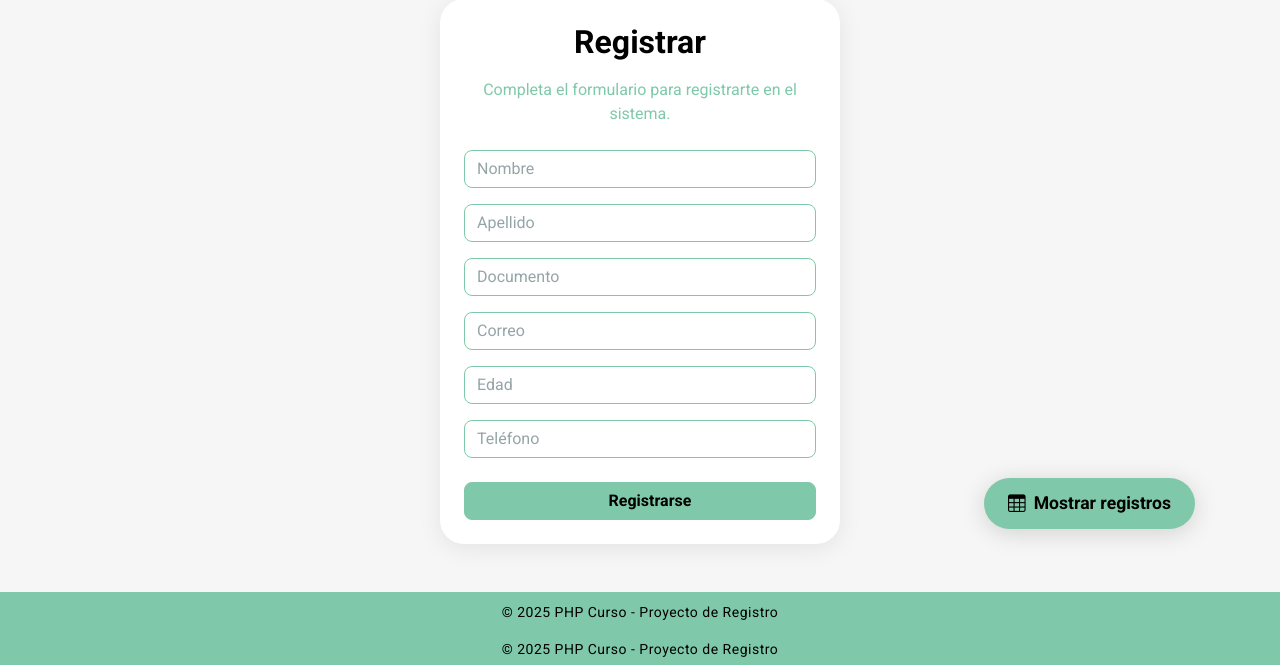
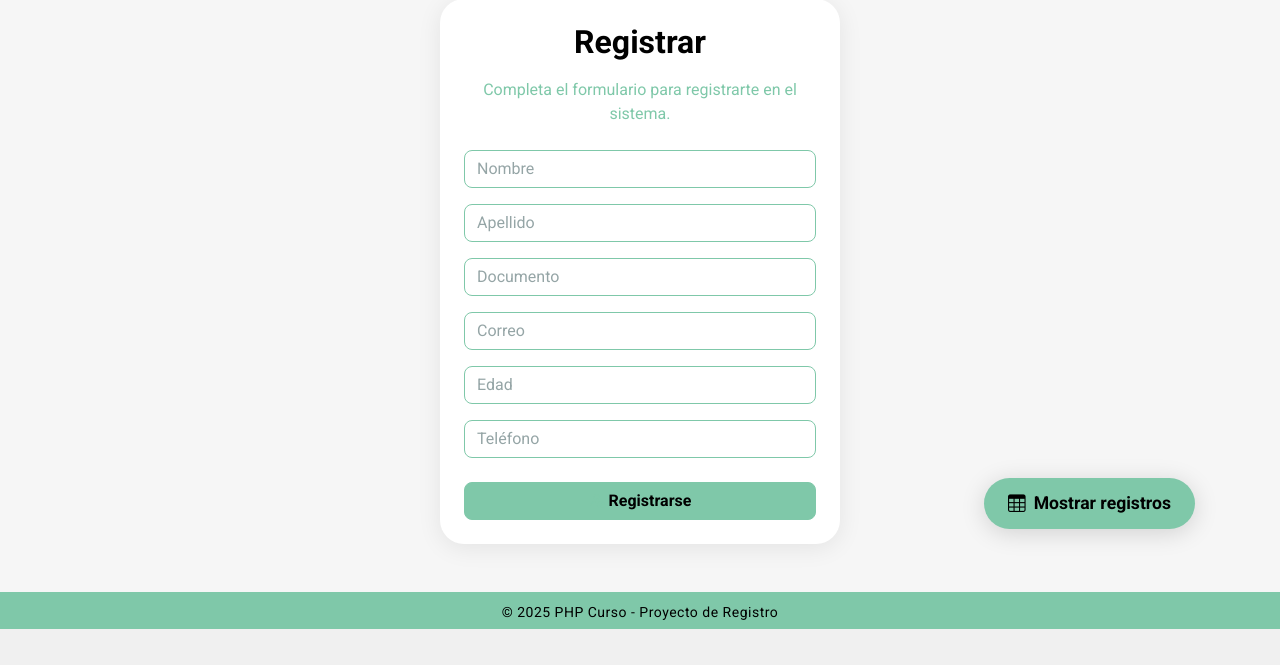
Before and after one commit to Alexdvgr/page, a PHP site: page / in a window 1280 px wide. Shown: the part 975-1640 px from the top of the page. After the commit the page ends 1604 px from the top, so only its background shows below. Run offline with PHP 8.4, Linux system fonts and the light colour scheme; data comes from the database, SQL or seed files in the repository; data that the repository does not hold is empty; some libraries are stand-ins or nearby versions.

Commit message:
Limpieza: eliminar comentario innecesario y ajustar inclusión del footer en index

```diff
--- a/Controller/UpdateController.php
+++ b/Controller/UpdateController.php
@@ -1,5 +1,4 @@
 <?php
-// filepath: c:\xampp\htdocs\pagina1\Controller\UpdateController.php
 /**
  * Controlador para actualizar registros
  * Recibe los datos del formulario y actualiza la base de datos
--- a/index.php
+++ b/index.php
@@ -163,7 +163,6 @@
     </div>
   </div>
 
-  <?php include 'layouts/footer.php'; ?>
   <script src="js/modal.js"></script>
   <script>
   // Mostrar toast cuando el registro es exitoso
```
